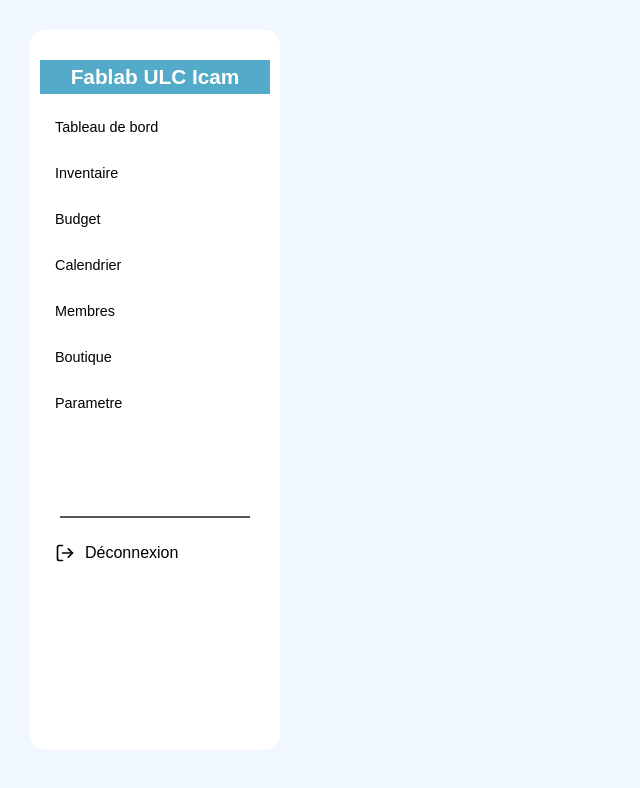
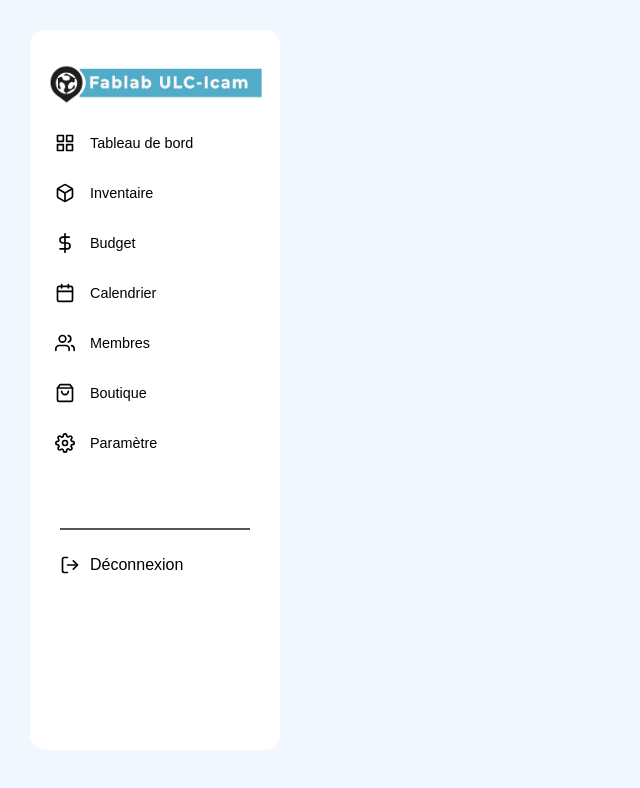
Before and after one commit to Coder-Edge/USI-Fablab, a React (Vite) app: page / in a window 1280 px wide. Shown: the top 788 px of the page, without its empty margins (0-640 px from the left). Built offline with nearby package versions, Linux system fonts and the light colour scheme.

Commit message:
Navbar with icons

```diff
--- a/index.html
+++ b/index.html
@@ -1,5 +1,5 @@
 <!doctype html>
-<html lang="en">
+<html lang="fr">
   <head>
     <meta charset="UTF-8" />
     <link rel="icon" type="image/svg+xml" href="/vite.svg" />
--- a/src/Navbar/navbar.css
+++ b/src/Navbar/navbar.css
@@ -29,7 +29,6 @@ body {
 .navbar-header {
     text-align: center;
     margin-bottom: 40px;
-    background-color: #54ABC9;
     margin: 10px 10px 10px 10px;
 }
 
@@ -40,7 +39,7 @@ body {
 }
 
 .logo {
-    width: 50px;
+    width: 220px;
     height: auto;
 }
 
@@ -70,9 +69,9 @@ body {
 }
 
 .nav-logo {
-    width: 25px;
+    width: 20px;
     height: auto;
-    margin-right: 10px;
+    margin-right: 15px;
 }
 
 .nav-links a {
@@ -83,16 +82,15 @@ body {
 
 
 hr{
-    margin: 90px 30px 0px 30px;
+    margin: 60px 30px 0px 30px;
     border: 1px solid rgb(87, 84, 84);
 
 }
 
 /* Styles pour le bouton de déconnexion */
 .logout {
-    margin-top: 10px;
     padding: 15px;
-    margin: 10px;
+    margin: 10px 0px 0px 15px;
     display: flex;
     align-items: center;
 }
--- a/src/Navbar/navbar.jsx
+++ b/src/Navbar/navbar.jsx
@@ -19,14 +19,13 @@ const Navbar = () => {
     return (
         <div className="navbar">
             <div className="navbar-header">
-                {/* <img src="logo_fablab.png" alt="Logo Fablab" className="logo" /> */}
-                <h1>Fablab ULC Icam</h1>
+                <img src="./src/assets/LogoFabLab.jpg" alt="Logo Fablab ULC" className="logo"/>
             </div>
             <ul className="nav-links">
-                {['Tableau de bord', 'Inventaire', 'Budget', 'Calendrier', 'Membres', 'Boutique', 'Parametre'].map((link, index) => (
+                {menuItems.map((link, index) => (
                     <li key={index}>
-                        {/* <img src={`logo${index + 1}.png`} alt={`Logo ${index + 1}`} className="nav-logo" /> */}
-                        <a href="#">{link}</a>
+                        <link.icon className="nav-logo"/>
+                        <a href={link.text}>{link.text}</a>
                     </li>
                 ))}
             </ul>
```
Also changed, not shown: src/assets/LogoFabLab.jpg (added).
